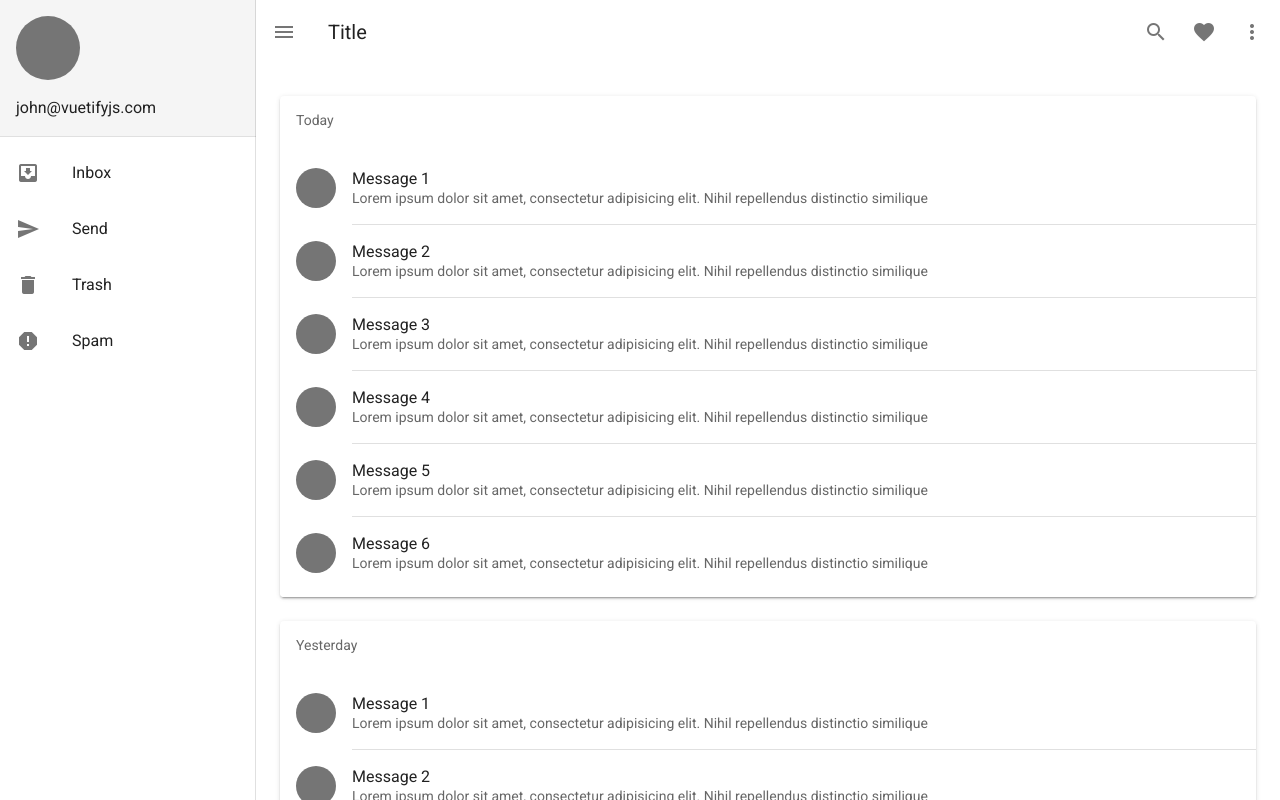
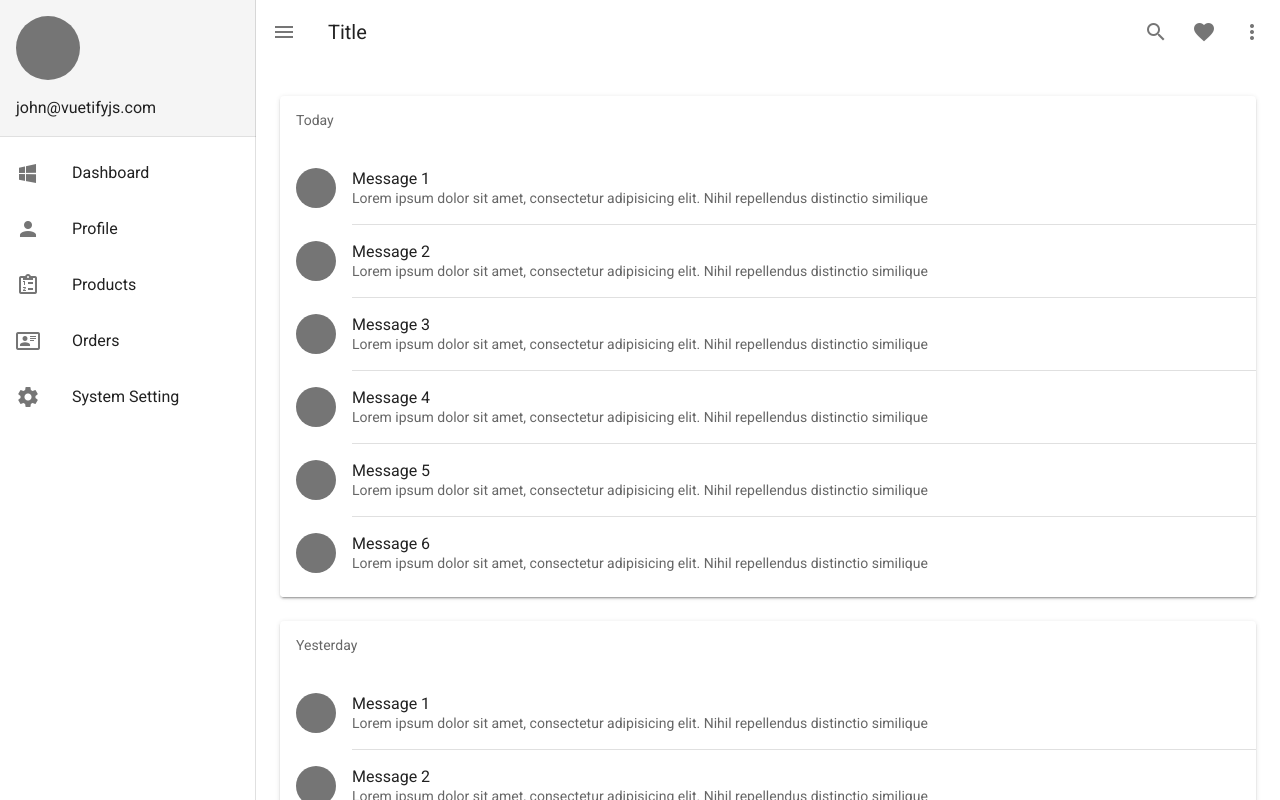
Before and after one commit to devKeremAydin/admin-panel, a Vue app: page / in a window 1280 px wide. Shown: the top 800 px of the page. Built offline with nearby package versions, Linux system fonts and the light colour scheme.

Commit message:
Links Changed

```diff
--- a/src/components/Sidebar.vue
+++ b/src/components/Sidebar.vue
@@ -41,11 +41,12 @@ export default{
     name:"SideBar",
     data(){
         return {
-            links: [
-        ['mdi-inbox-arrow-down', 'Inbox'],
-        ['mdi-send', 'Send'],
-        ['mdi-delete', 'Trash'],
-        ['mdi-alert-octagon', 'Spam'],
+          links: [
+        ["mdi-microsoft-windows", "Dashboard"],
+        ["mdi-account", "Profile"],
+        ["mdi-clipboard-list-outline", "Products"],
+        ["mdi-card-account-details-outline", "Orders"],
+        ["mdi-cog", "System Setting"],
       ],
         }
     }
```
